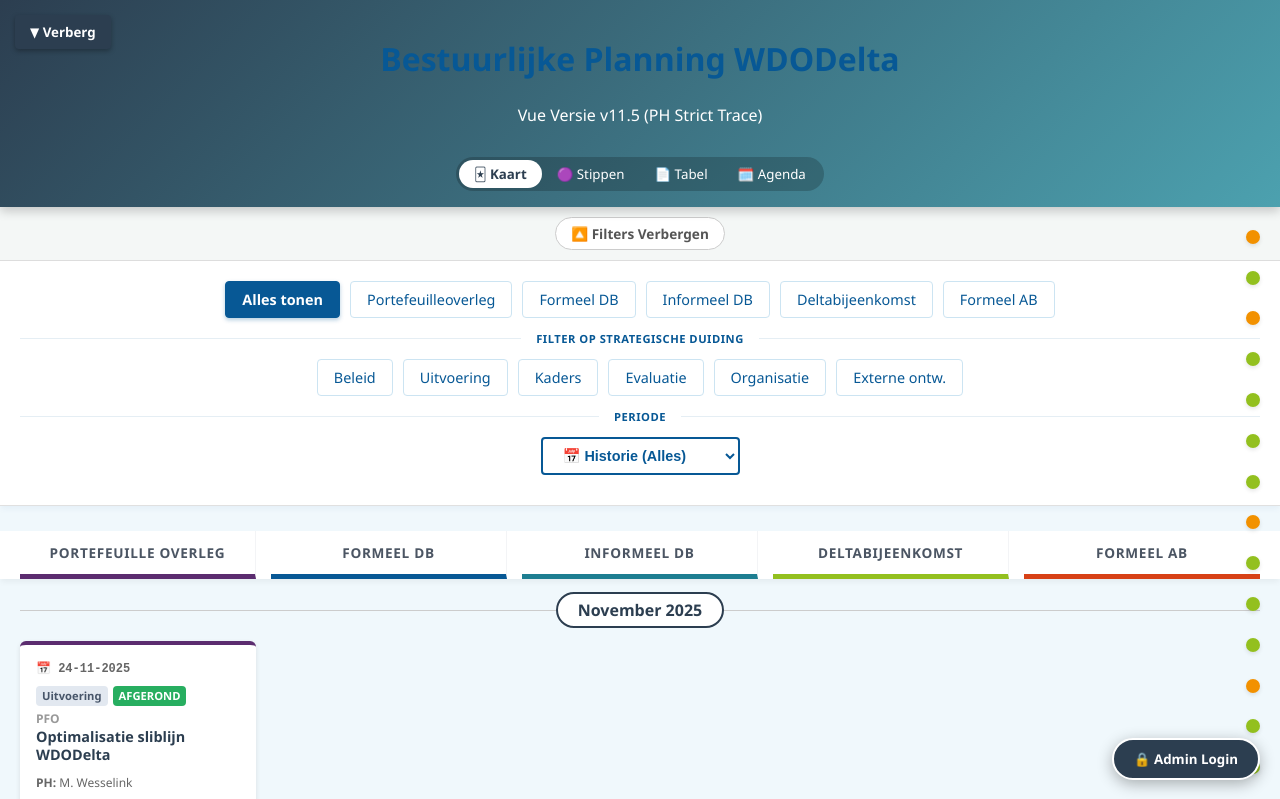
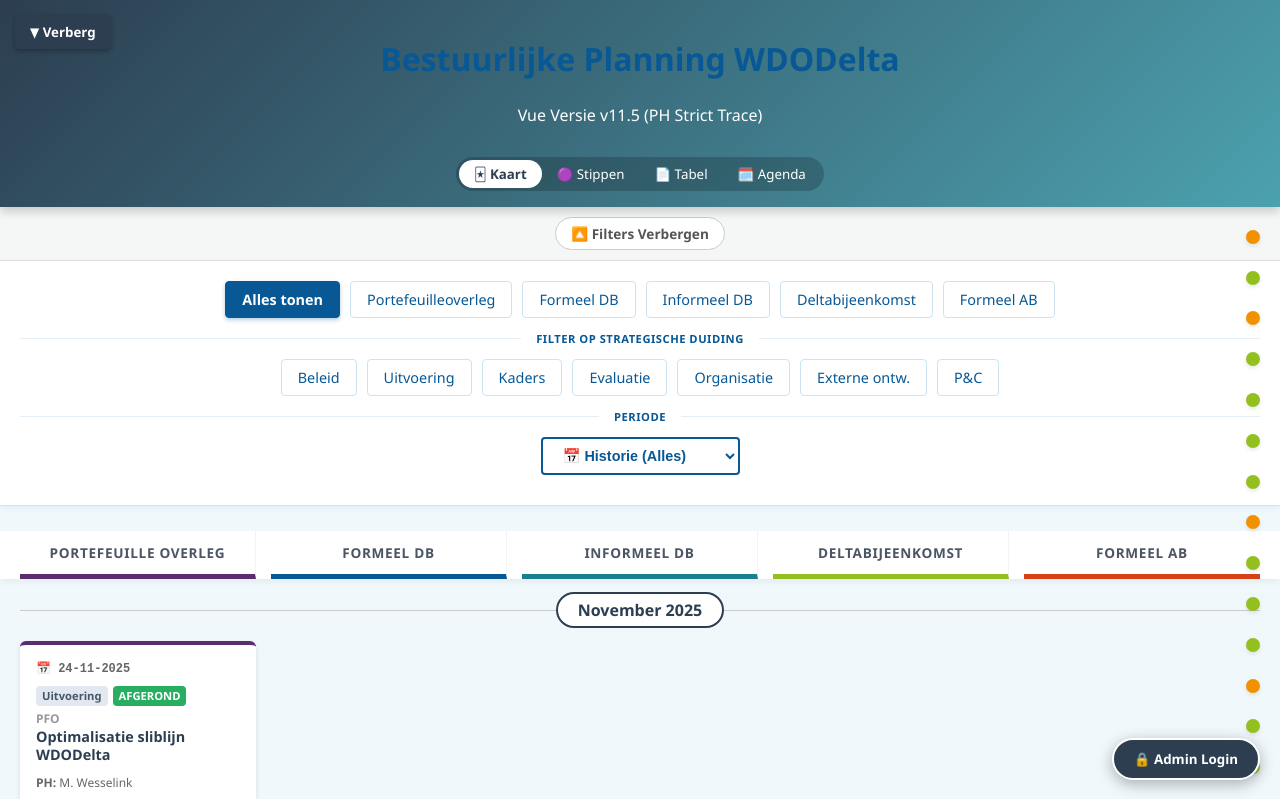
Before and after one commit to jacquesesenkbrink-max/MijnAgendaApp, a Vue app in the folder bestuurlijke-agenda/: page / in a window 1280 px wide. Shown: the top 799 px of the page. Built offline with nearby package versions, Linux system fonts and the light colour scheme.

Commit message:
filter op P&C

```diff
--- a/bestuurlijke-agenda/src/components/FilterBar.vue
+++ b/bestuurlijke-agenda/src/components/FilterBar.vue
@@ -88,6 +88,7 @@ function kiesPH() {
       <button class="filter-btn btn-strat" :class="{ selected: actiefFilter === 'Evaluatie' }" @click="kiesLabel('Evaluatie')">Evaluatie</button>
       <button class="filter-btn btn-strat" :class="{ selected: actiefFilter === 'Organisatiegesteldheid' }" @click="kiesLabel('Organisatiegesteldheid')">Organisatie</button>
       <button class="filter-btn btn-strat" :class="{ selected: actiefFilter === 'Externe ontwikkelingen' }" @click="kiesLabel('Externe ontwikkelingen')">Externe ontw.</button>
+      <button class="filter-btn btn-strat" :class="{ selected: actiefFilter === 'P&C' }" @click="kiesLabel('P&C')">P&C</button>
     </div>
 
     <div class="filter-divider"><span>Periode</span></div>
```
